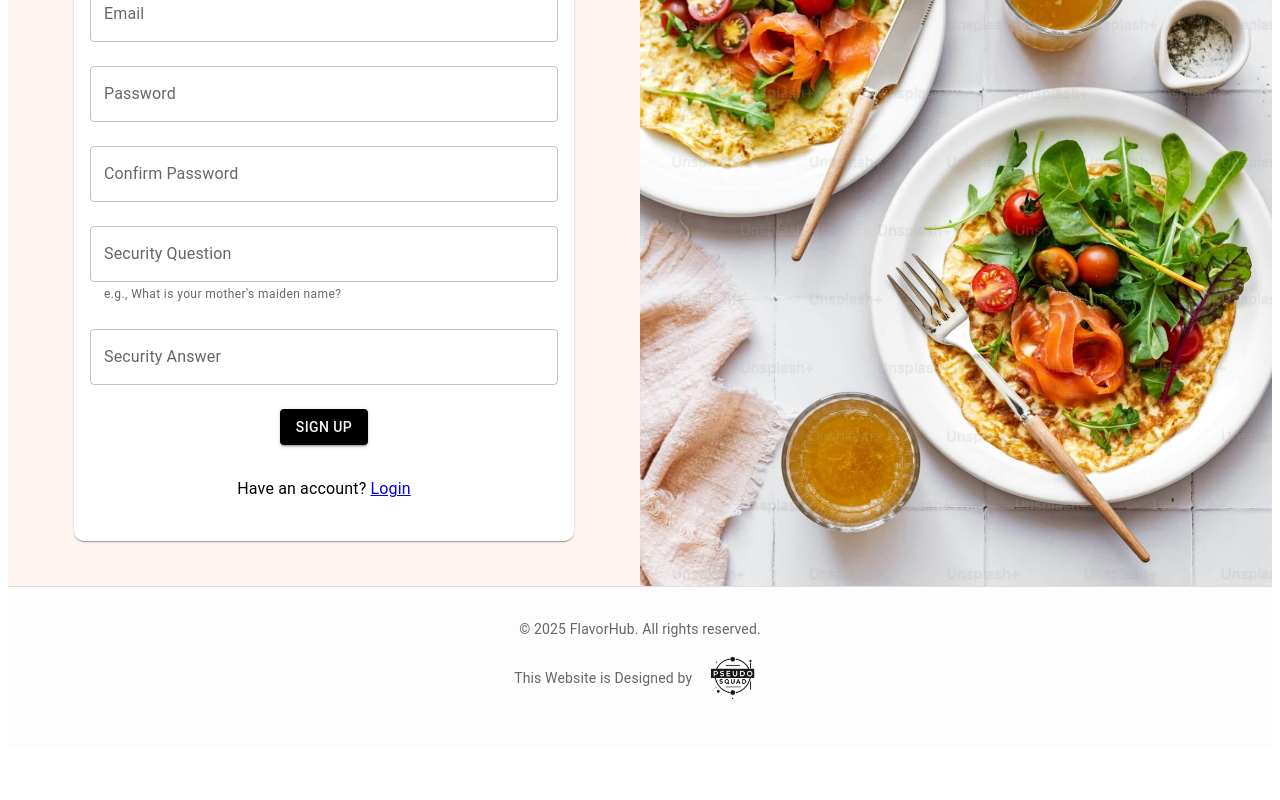
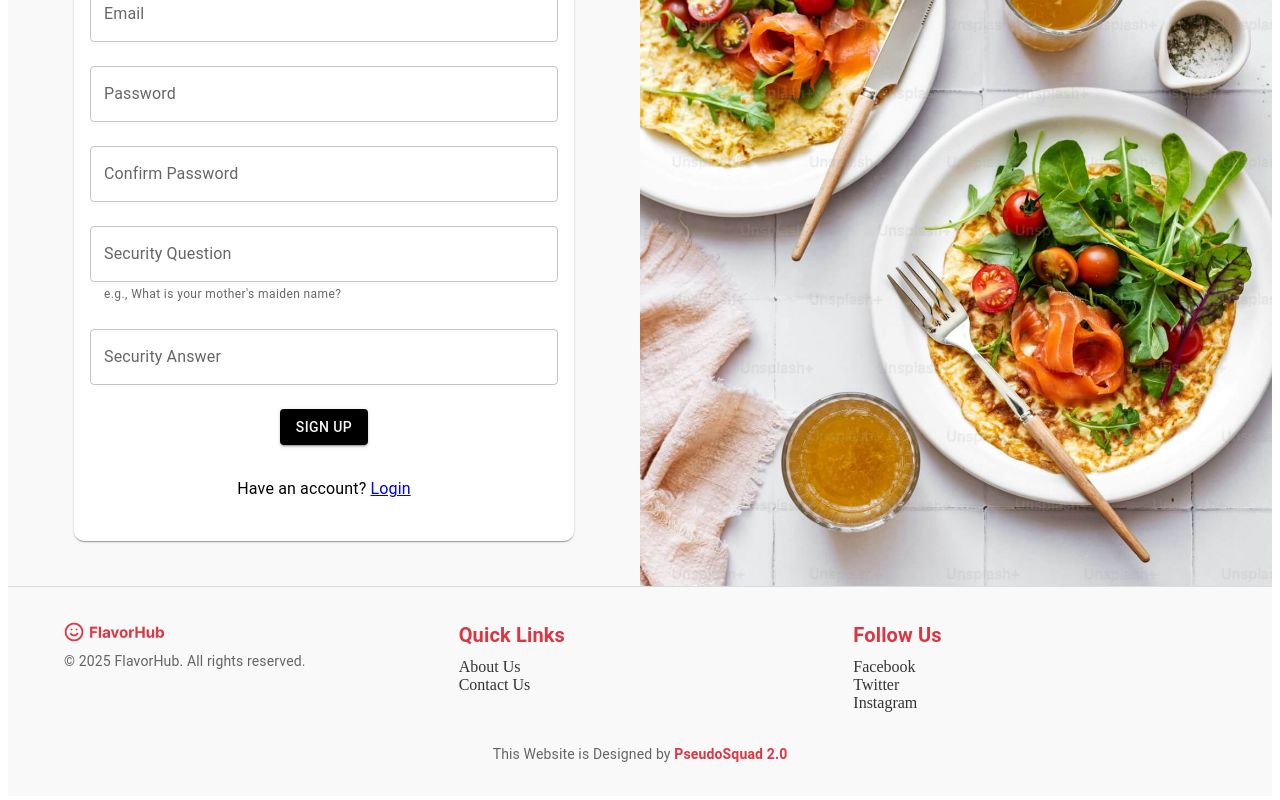
Before and after one commit to CodeBenderX/FlavorHub, a React (Vite) app in the folder client/: page /signup in a window 1280 px wide. Shown: the part 286-1086 px from the top of the page. Before the commit the page ends 1040 px from the top, so only its background shows below. Built offline with nearby package versions, Linux system fonts and the light colour scheme.

Commit message:
Update index.html and enhance Signup and Footer components for improved styling and functionality

```diff
--- a/client/core/Footer.jsx
+++ b/client/core/Footer.jsx
@@ -1,7 +1,7 @@
-import React, { useState }  from "react";
-import { Typography, Container, Box } from "@mui/material";
-import teamlogo from '../src/assets/teamlogo.png';
-
+import React, { useState } from "react";
+import { Typography, Container, Box, Grid, Link as MuiLink } from "@mui/material";
+import { Link } from "react-router-dom";
+import logo from "../src/assets/FreshPlate-logo.png";
 
 export default function Footer() {
   const [imageError, setImageError] = useState(false);
@@ -10,43 +10,67 @@
     console.error("Failed to load teamlogo.png");
     setImageError(true);
   };
+
   return (
     <Box
       component="footer"
       sx={{
-        height:"auto",
-        bgcolor: "#fdfdfd",
+        bgcolor: "#f9f9f9", // Light background color
+        color: "#333", // Dark text color
         py: 4,
         borderTop: "1px solid",
         borderColor: "divider",
       }}
     >
       <Container maxWidth="lg">
-        <Typography
-          variant="body2"
-          color="text.secondary"
-          align="center"
-          gutterBottom
-        >
-          &copy; {new Date().getFullYear()} FlavorHub. All rights reserved.
-        </Typography>
-        <Box>
-          <Typography
-            variant="body2"
-            color="text.secondary"
-            style={{ textAlign: "center" }}
-          >
-            This Website is Designed by{" "}
-            {!imageError ? (
-              <img
-                style={{ height: 70, width: "auto", verticalAlign: "middle" }}
-                src={teamlogo}
-                alt="Pseudo Squad Logo"
-                onError={handleImageError}
-              />
-            ) : (
-              <span>Pseudo Squad (Image not available)</span>
-            )}
+        <Grid container spacing={4}>
+          <Grid item xs={12} md={4}>
+          <Typography variant="h6" color="#FF6E1C" sx={{ flexGrow: 1 }}>
+              <img src={logo} alt="FlavorHub-Logo" height={20} />
+          </Typography>
+            <Typography variant="body2" color="text.secondary">
+              &copy; {new Date().getFullYear()} FlavorHub. All rights reserved.
+            </Typography>
+          </Grid>
+          <Grid item xs={12} md={4}>
+            <Typography variant="h6" gutterBottom style={{color: '#DA3743', fontWeight: 'bold'}}>
+              Quick Links
+            </Typography>
+            <Box>
+              <MuiLink component={Link} to="/about" color="inherit" underline="hover">
+                About Us
+              </MuiLink>
+            </Box>
+            <Box>
+              <MuiLink component={Link} to="/contact" color="inherit" underline="hover">
+                Contact Us
+              </MuiLink>
+            </Box>
+          </Grid>
+          <Grid item xs={12} md={4}>
+            <Typography variant="h6" gutterBottom style={{color: '#DA3743', fontWeight: 'bold'}}>
+              Follow Us
+            </Typography>
+            <Box>
+              <MuiLink href="https://facebook.com" color="inherit" underline="hover">
+                Facebook
+              </MuiLink>
+            </Box>
+            <Box>
+              <MuiLink href="https://twitter.com" color="inherit" underline="hover">
+                Twitter
+              </MuiLink>
+            </Box>
+            <Box>
+              <MuiLink href="https://instagram.com" color="inherit" underline="hover">
+                Instagram
+              </MuiLink>
+            </Box>
+          </Grid>
+        </Grid>
+        <Box mt={4} textAlign="center">
+          <Typography variant="body2" color="text.secondary">
+            This Website is Designed by <Link to="/about" style={{ color: '#DA3743', fontWeight: 'bold', textDecoration: 'none' }}>PseudoSquad 2.0</Link>
           </Typography>
         </Box>
       </Container>
--- a/client/user/Signup.jsx
+++ b/client/user/Signup.jsx
@@ -102,12 +102,12 @@
   };
 
   return (
-    <Box sx={{ minHeight: '100vh', display: 'flex', alignItems: 'center',bgcolor: '#fff4f0' }}>
+    <Box sx={{ minHeight: '100vh', display: 'flex', alignItems: 'center',bgcolor: '#f9f9f9' }}>
       <Grid container spacing={0} sx={{ maxWidth: '100%'}}>
         <Grid item xs={12} md={6}>
           <Card sx={useStyles.card}>
             <CardContent>
-              <Typography variant="h6" sx={useStyles.title}>
+              <Typography variant="h6" sx={{...useStyles.title, fontWeight: 'bold'}}>
                 Create Account
               </Typography>
               <TextField
```
Also changed, not shown: 13 other files (tests, documents, lock files or other folders).
